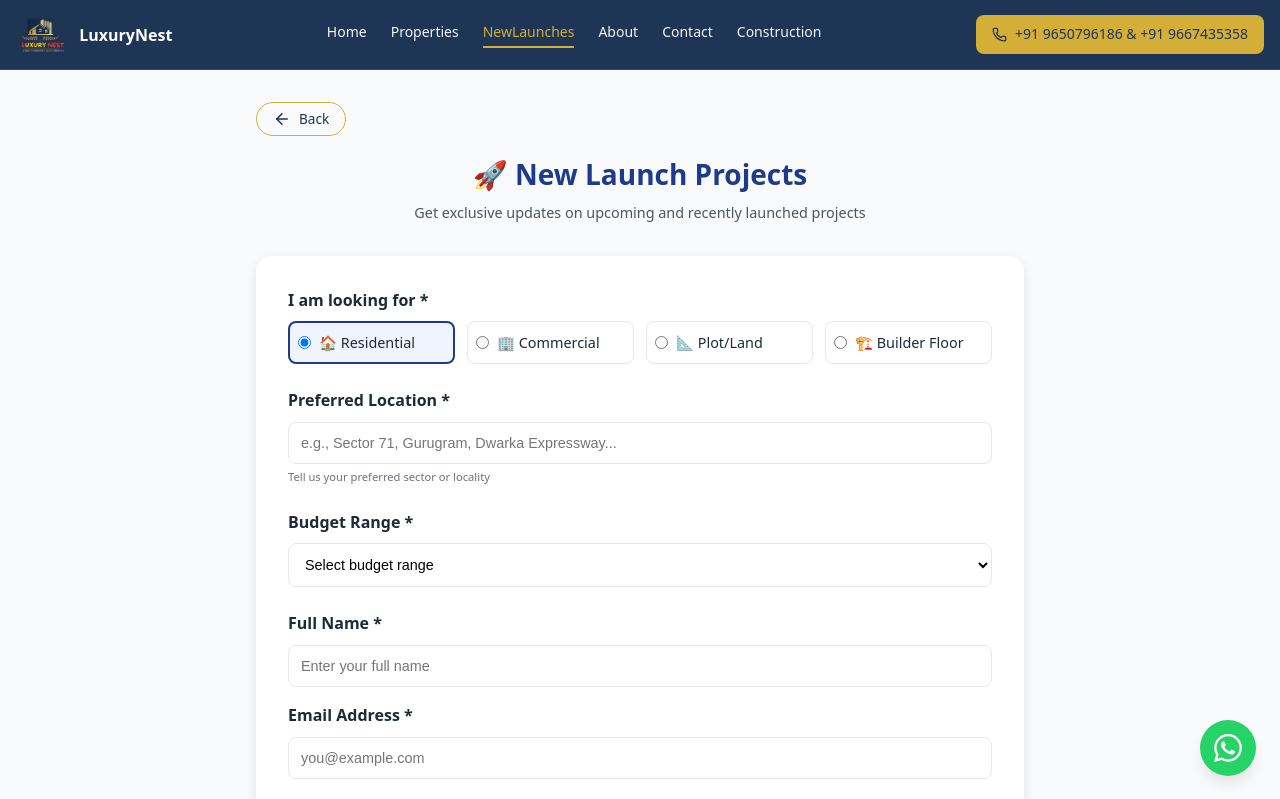
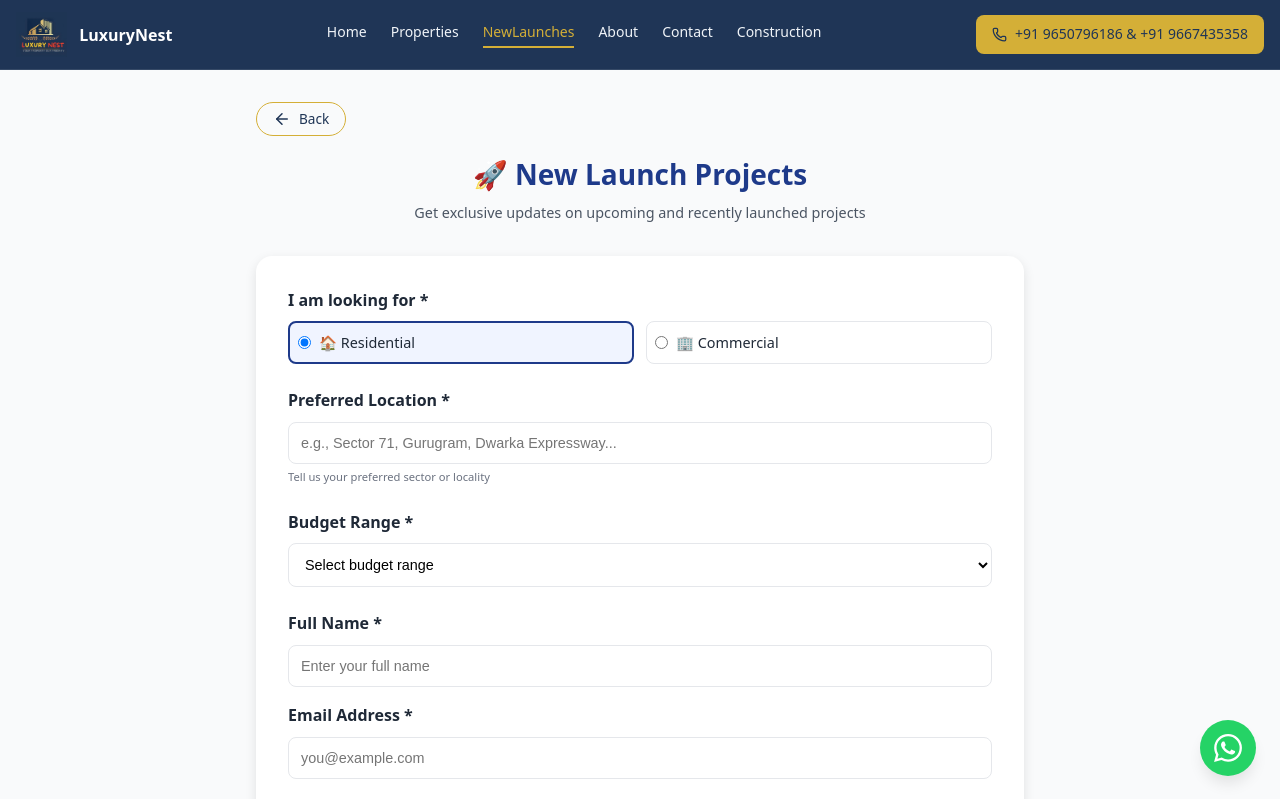
Before and after one commit to gauravquest00-create/luxurynest.llp, a React (Vite) app: page /new-launches in a window 1280 px wide. Shown: the top 799 px of the page. Built offline with nearby package versions, Linux system fonts and the light colour scheme.

Commit message:
Update NewLaunches.jsx

```diff
--- a/src/pages/NewLaunches.jsx
+++ b/src/pages/NewLaunches.jsx
@@ -37,8 +37,7 @@ export default function NewLaunches() {
   const lookingForOptions = [
     { id: 'residential', label: '🏠 Residential' },
     { id: 'commercial', label: '🏢 Commercial' },
-    { id: 'plot', label: '📐 Plot/Land' },
-    { id: 'builder-floor', label: '🏗️ Builder Floor' }
+
   ];
 
   // Budget options
```
